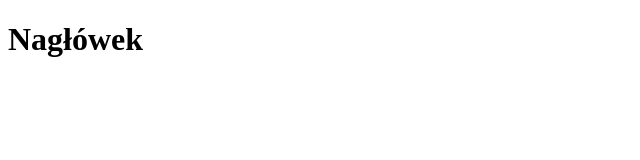
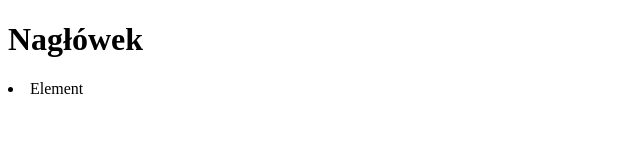
Before and after one commit to OlgaSzum/repozytorium-test, a plain HTML site: page index.html in a window 1280 px wide. Shown: the full height of the page, 0-640 px from the left. Drawn offline with Linux system fonts and the light colour scheme.

Commit message:
Dodaliśmy listę

```diff
--- a/index.html
+++ b/index.html
@@ -8,5 +8,7 @@
 </head>
 <body>
     <h1>Nagłówek</h1>
+    <li>Element</li>
+   </ul>
 </body>
 </html>
```
